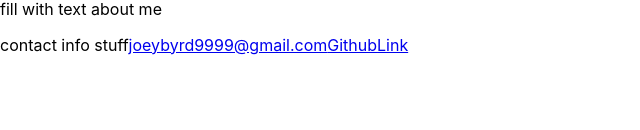
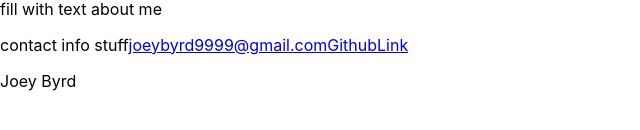
Before and after one commit to Joeybooo/joey-byrd-portfolio, a React (Create React App) app: page / in a window 1280 px wide. Shown: the part 442-572 px from the top of the page, without its empty margins (0-640 px from the left). Built offline with nearby package versions, Linux system fonts and the light colour scheme.

Commit message:
added footer chance for further development

```diff
--- a/src/App.js
+++ b/src/App.js
@@ -2,6 +2,7 @@ import React from 'react';
 import './App.css';
 import About from './components/About'
 import Header from './components/Header'
+import Footer from './components/Footer'
 
 function App() {
   return (
@@ -9,6 +10,7 @@ function App() {
       <main>
         <Header></Header>
         <About></About>
+        <Footer></Footer>
       </main>
     </div>
   );
--- /dev/null
+++ b/src/components/Footer.js
@@ -0,0 +1,12 @@
+import React from 'react';
+
+// Could add icons for links to socials like insta or github for later development
+function Footer() {
+    return (
+        <div className='footer bg-info'>
+            <p>Joey Byrd</p>
+        </div>
+    );
+}
+
+export default Footer;
```
